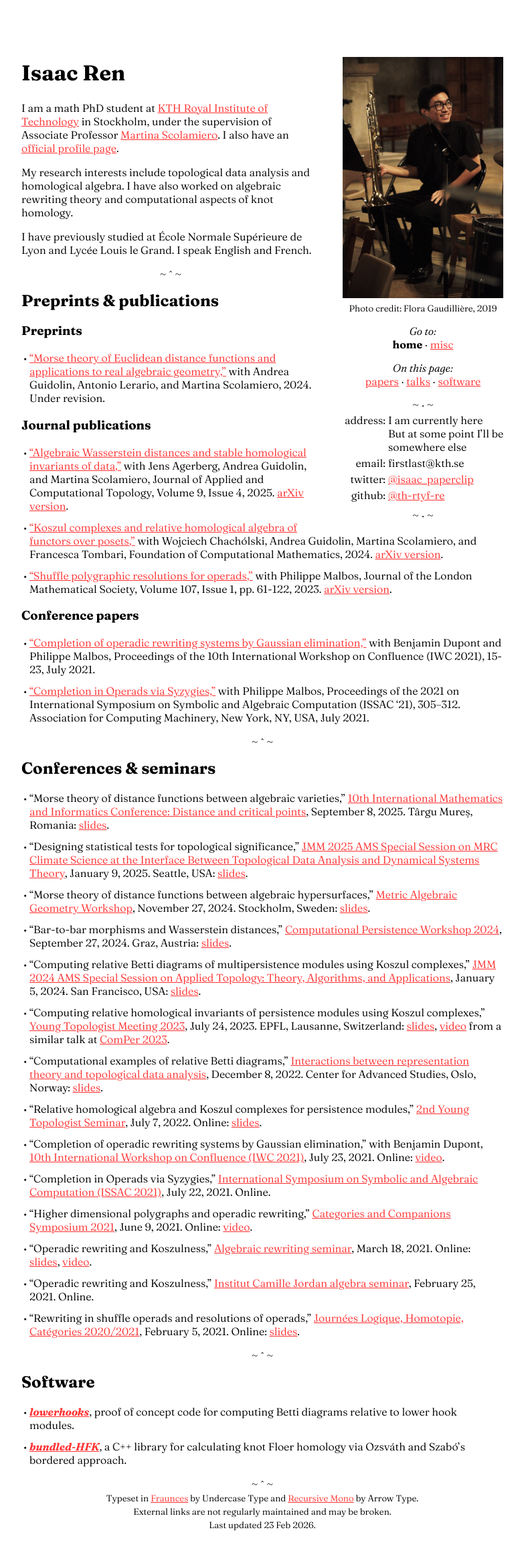
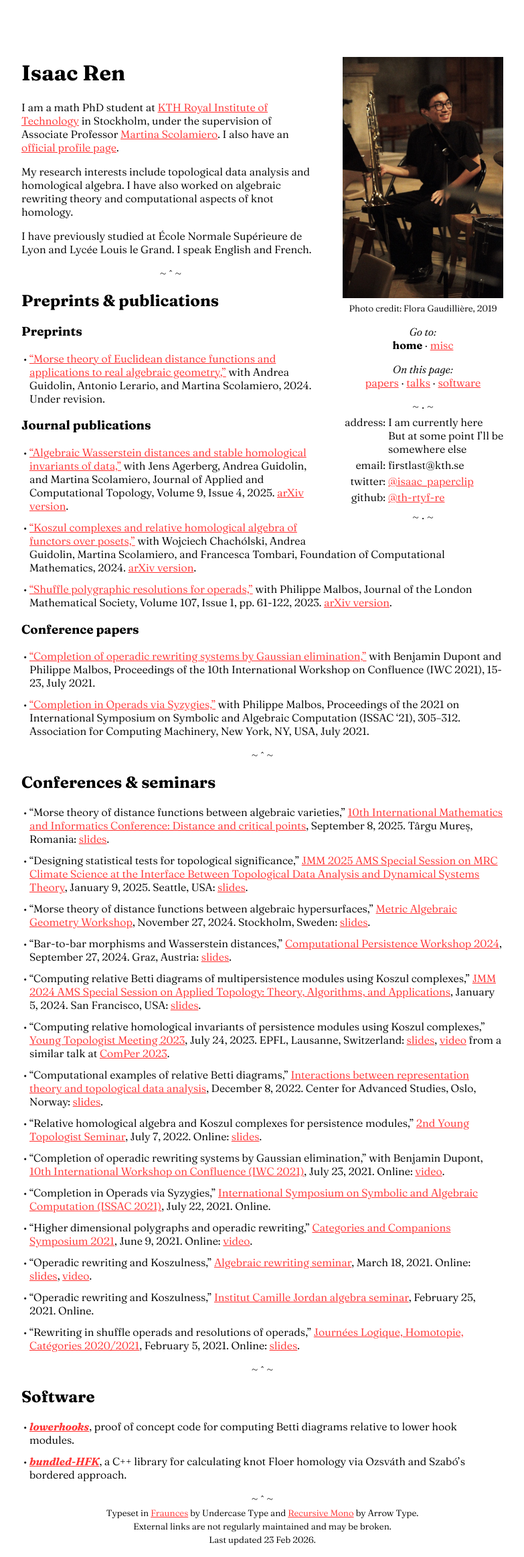
Before and after one commit to isaacxren/isaacxren.github.io, a Jekyll site: the page built from index.md, in a window 1280 px wide. Shown: the whole page at 67% size, without its empty margins (248-1031 px from the left). Built offline with Jekyll 4.4.1, drawn with Linux system fonts in a browser that asks for light colours; some web fonts are replaced; before the commit the page ends 2302 px from its top, so only the background shows below that.

Commit message:
add comments and fix some spacing

```diff
--- a/_sass/base.scss
+++ b/_sass/base.scss
@@ -8,8 +8,10 @@
 $l-width: $l-content-width + 2 * $l-margin;  // large viewport width threshold
 $card-width: 240px;
 $card-left-margin: 34px;
-$card-border: 3px;
+$card-border: 3px;  // for `with-nav` layout
 $total-card-width: $card-width + $card-left-margin + 2 * $card-border;
+
+$base-font-size: 16px;
 
 @media screen and (max-width: 600px) {
   .wrapper {
@@ -32,7 +34,7 @@
 
 @media screen and (min-width: #{$s-width}) {
   .wrapper {
-    margin: 0 calc(#{$s-margin} + (100vw - #{$s-width}) / (#{$l-width} - #{$s-width}) * (#{$l-margin} - #{$s-margin}))
+    margin: 0 calc(#{$s-margin} + (100vw - #{$s-width}) * #{($l-margin - $s-margin) / ($l-width - $s-width)})
   }
 
   .content {
@@ -52,19 +54,18 @@
     border-radius: 7px;
   }
 
+  // First heading is inline to allow card
   h1:first-of-type {
     display: inline-block;
-    max-width: calc(
-        100vw - #{$total-card-width}
-        - 2 * calc(
-            #{$s-margin} + (100vw - #{$s-width}) / (#{$l-width} - #{$s-width})
-            * (#{$l-margin} - #{$s-margin})
-        )
-    );
-    margin-bottom: 6.1px;
+    max-width: calc(100vw - #{$total-card-width} - 2 * calc(#{$s-margin} + (100vw - #{$s-width}) * #{($l-margin - $s-margin) / ($l-width - $s-width)}));
   }
 
-  hr.block-card-only {
+  // First paragraph after first heading creates too much margin: remove it
+  h1:first-of-type ~ p:first-of-type {
+    margin-top: 0;
+  }
+
+  hr.block-card-only {  // for `with-nav` layout
     display: none;
   }
 }
@@ -76,12 +77,21 @@
   }
 }
 
+// Font
 html {
   font-family: "Fraunces", serif;
   font-weight: 340;
-  font-size: 16px;
+  font-size: #{$base-font-size};
   -webkit-text-size-adjust: 100%;  // fix for landscape iPhone (among others, surely)
 }
+
+strong { font-weight: 680 }
+
+code {
+  font-family: "Recursive", monospace;
+  font-weight: 400;
+  font-size: #{.875 * $base-font-size};
+}  // end font
 
 body {
   margin: 0;
@@ -92,19 +102,8 @@
   margin-bottom: 17px;
 }
 
-code {
-  font-family: "Recursive", monospace;
-  font-weight: 400;
-  font-size: 14px;
-}
-
-h1:first-of-type a {
-  color: #000;
-  text-decoration: none;
-}
-
 h2 {
-  margin-top: 15px;
+  margin-top: #{$base-font-size};  // to match <p>
 }
 
 // Begin sticky footer stuff
@@ -125,10 +124,8 @@
   th { font-weight: 340 }
   th, td { vertical-align: top }
   hr { margin: 7px 0 0 }
-  p { margin: 0 0 15px }
+  p:first-of-type { margin-top: 0 }
 }
-
-strong { font-weight: 680 }
 
 ul {
   list-style-type: "• ";
@@ -162,7 +159,7 @@
 hr {
   border: none;
   color: #000000;
-  margin: 18.675px 0 0;
+  margin: #{.83 * 1.5em} 0 0;  // top margin = h2 top margin
 }
 
 hr::after {
@@ -171,6 +168,7 @@
   text-align: center;
 }  // end dinkus
 
+// <a>
 a, a.anchor span { color: #ff3333; }
 a:visited, a.anchor:visited span { color: #9933cc; }
 a:focus { outline-color: #ff3333; }
@@ -181,7 +179,7 @@
 
   a {
     text-decoration: none;
-    color: #000000;
+    color: #000;
   }
 
   a:active {
@@ -198,27 +196,24 @@
 // Begin anchors
 a.anchor {
   text-decoration: none;
-}
-
-a.anchor {
   color: #000;
 }
 
 a.anchor span::after {
-  content: " ¶";
+  content: "¶";
   opacity: 0;
   position: absolute;
   padding-left: 7px;
 }
 
-a.anchor:focus span::after {
+a.anchor:focus span::after {  // for touchscreen, maybe?
   opacity: 1;
 }
 
 :is(h1, h2, h3, h4, h5, h6):is(:hover, :active, :focus) a.anchor span::after {
   opacity: 1;
 }  // end anchors
-
+// end <a>
 
 // begin code highlighting
 code.highlighter-rouge {
```
